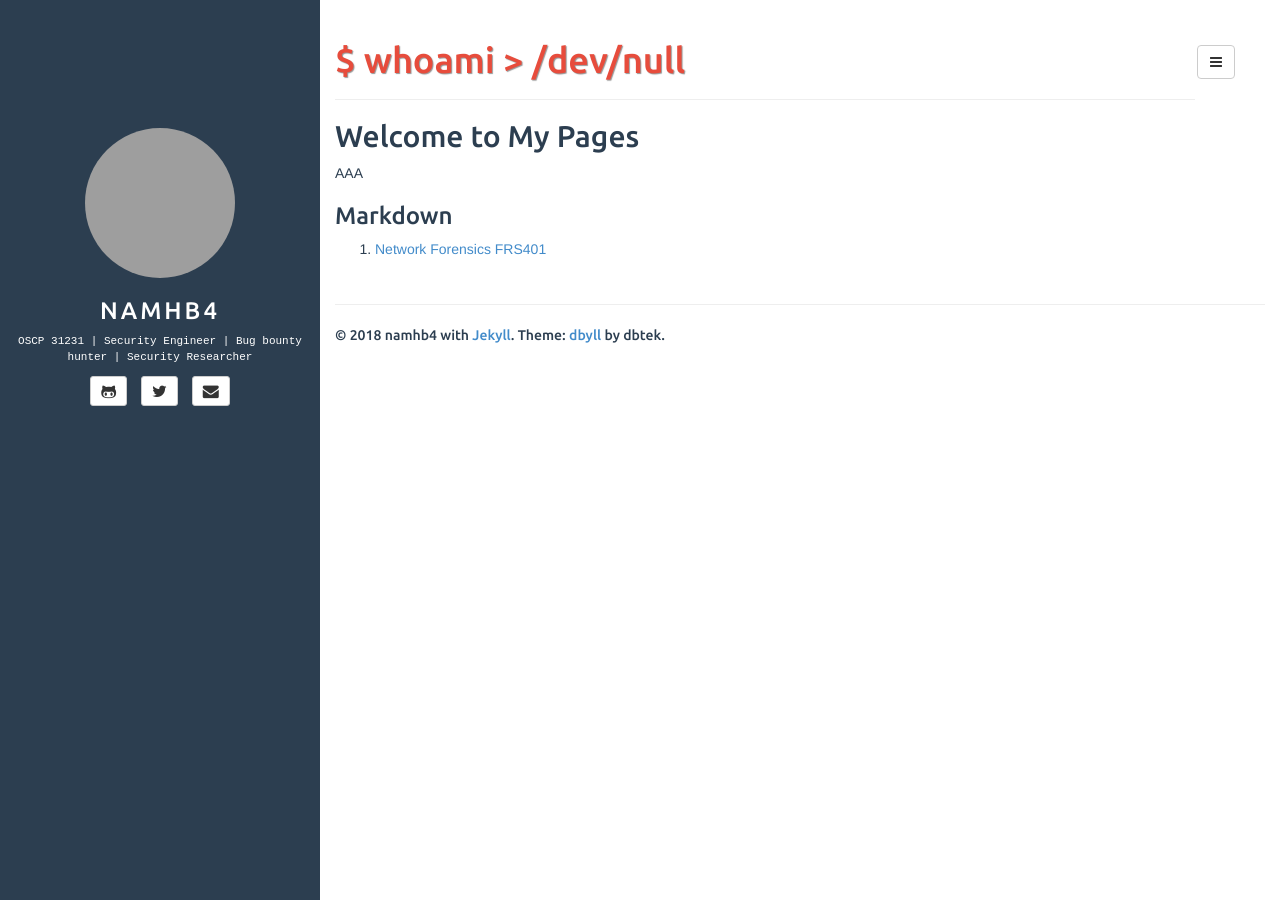
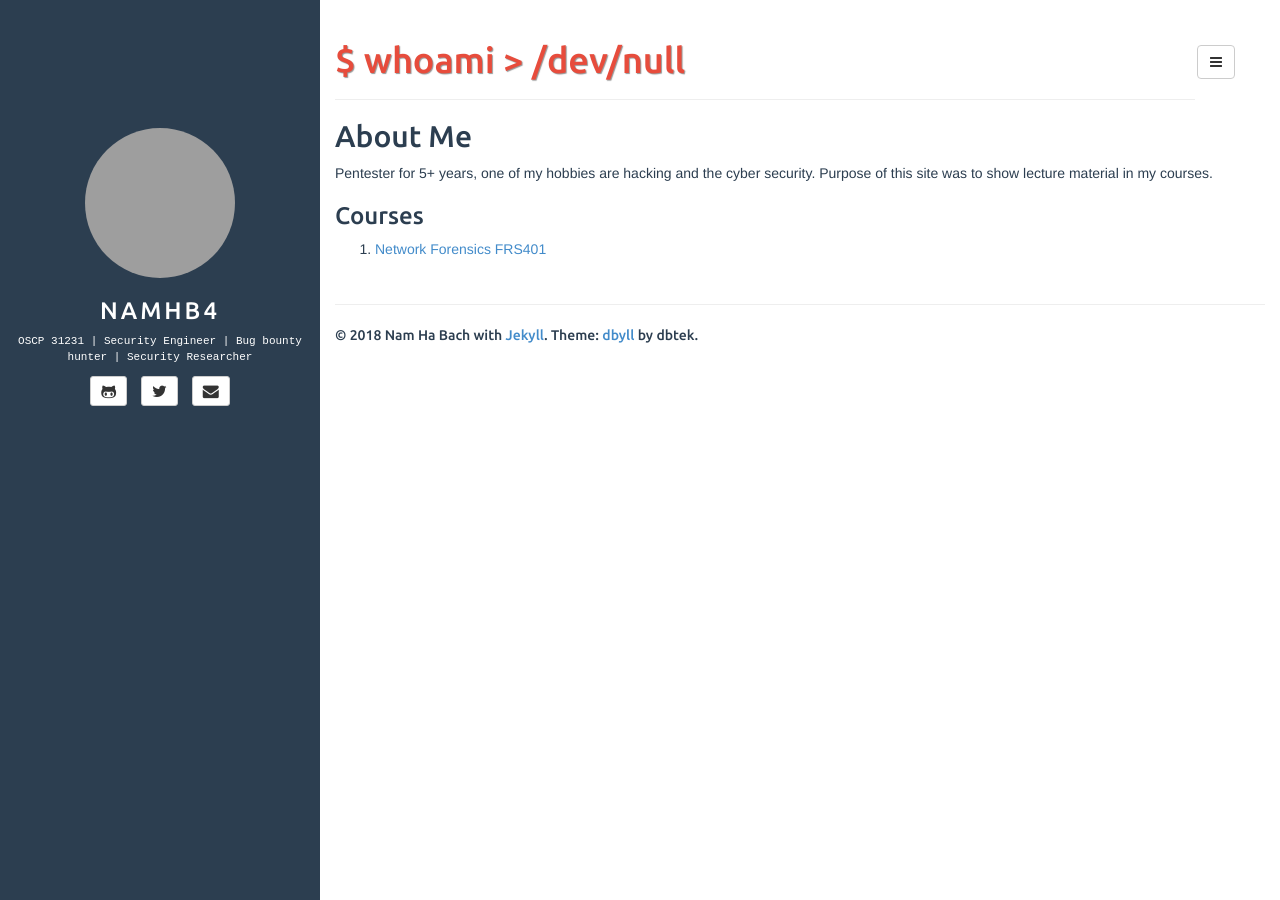
Before and after one commit to namhb4/namhb4.github.io, a Jekyll site: the page built from index.md, in a window 1280 px wide. Built offline with Jekyll 4.4.1, drawn with Linux system fonts in a browser that asks for light colours; our own code applies the rules of GitHub Pages for plain Markdown files; the list of posts is cut into pages by our own code; grey boxes are pictures that could not be loaded.

```diff
--- a/_config.yml
+++ b/_config.yml
@@ -6,7 +6,8 @@
 highlighter: rouge
 markdown: kramdown
 title: namhb4
-
+logo: assets/avatar.jpg
+cover : /assets/angel1.png
 defaults:
   -
     scope:
@@ -16,13 +17,12 @@
 
 description: Stylish Jekyll Theme
 author:
-  name: namhb4
+  name: Nam Ha Bach
   email: namhb4@fpt.edu.vn
   github: namhb4
   twitter: kendyhikaru
   linkedin: namhabach
   bio: OSCP 31231 | Security Engineer | Bug bounty hunter | Security Researcher
-  email_md5: 726351295ec82e145928582f595aa3aa
 
 rss_path: feed.xml
 categories_path: categories.html
--- a/index.md
+++ b/index.md
@@ -1,6 +1,7 @@
-## Welcome to My Pages
+## About Me
 
-AAA
-### Markdown
+Pentester for 5+ years, one of my hobbies are hacking and the cyber security. Purpose of this site was to show lecture material in my courses.
+
+### Courses
 
 1. [Network Forensics FRS401](https://namhb4.github.io/course/2018/05/10/FRS401.html)
```
Also changed, not shown: assets/angel1.png (added), assets/avatar.jpg (added).
